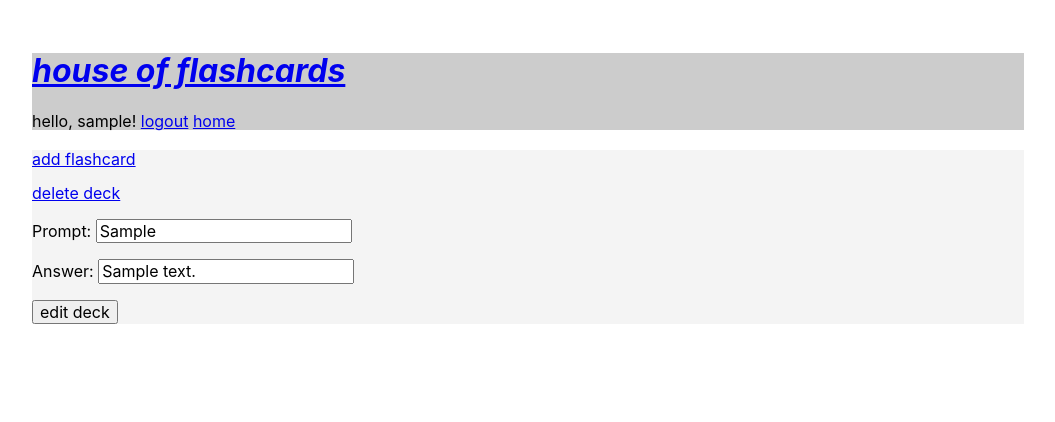
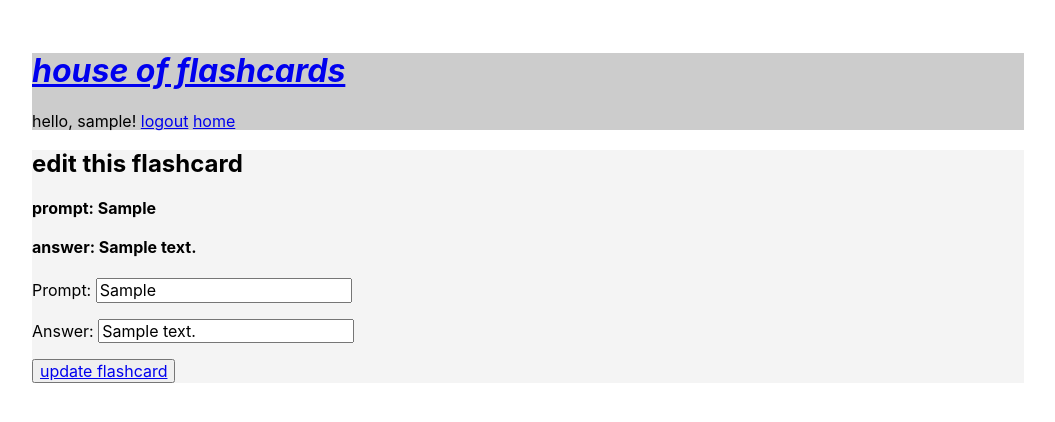
Before and after one commit to momentum-team-1/django-from-scratch-hkishawi, a Django app: page /decks/1/edit_flashcard/ in a window 1280 px wide. Shown: the top 422 px of the page, without its empty margins (112-1167 px from the left). Run offline with Django 3.2, Linux system fonts and the light colour scheme; a user stored in the database is signed in; tables that the repository leaves empty hold one stand-in row (values such as "Sample post").

Commit message:
edit flashcard added; not updating

```diff
--- a/django_decks/urls.py
+++ b/django_decks/urls.py
@@ -24,7 +24,7 @@ urlpatterns = [
     path('decks/', flashcards_views.deck_list, name='deck_list'),
     path('decks/new/', flashcards_views.add_deck, name='add_deck'),
     path('decks/<int:deck_pk>/delete_deck/', flashcards_views.delete_deck, name='delete_deck'),
-    path('decks/<int:deck_pk>/edit/', flashcards_views.edit_deck, name='edit_deck'),
+    path('decks/<int:deck_pk>/edit_deck/', flashcards_views.edit_deck, name='edit_deck'),
     path('decks/<int:deck_pk>/add_flashcard/', flashcards_views.add_flashcard, name='add_flashcard'),
     path('decks/<int:card_pk>/view_prompt/', flashcards_views.view_prompt, name='view_prompt'),
     path('decks/<int:card_pk>/view_answer/', flashcards_views.view_answer, name='view_answer'),
--- a/flashcards/views.py
+++ b/flashcards/views.py
@@ -112,14 +112,14 @@
     flashcard = get_object_or_404(Flashcard, pk=card_pk)
 
     if request.method == "POST":
-        form = FlashcardForm (instance=flashcard, data=request.POST)
+        form = FlashcardForm(instance=flashcard, data=request.POST)
         if form.is_valid():
-            deck = form.save()
-            return redirect(to='deck_detail', deck_pk=flashcard.deck.pk)
+            flashcard = form.save()
+            return redirect(to='edit_flashcard', card_pk=flashcard.pk)
     else:
         form = FlashcardForm(instance=flashcard)
 
-    return render(request, "decks/deck_detail.html", {
+    return render(request, "decks/edit_flashcard.html", {
         "form": form,
-        "flashcard": flashcard
+        "flashcard": flashcard,
     })
--- a/templates/decks/deck_detail.html
+++ b/templates/decks/deck_detail.html
@@ -21,9 +21,13 @@
     </div>
 
     <div>
-        <form action="{% url 'edit_flashcard' card_pk=flashcard.pk %}">
+    <form action="{% url 'edit_flashcard' card_pk=flashcard.pk %}" method="POST">
+        {% csrf_token %}
+        {{ form.as_p }}
+        <div>
             <button type="submit">edit flashcard</button>
-        </form>
+        </div>
+    </form>
     </div>
     <br>
     </li>
--- a/templates/decks/edit_flashcard.html
+++ b/templates/decks/edit_flashcard.html
@@ -2,14 +2,20 @@
 
 {% block content %}
 
-<h2>edit flashcard</h2>
+<h2>edit this flashcard</h2>
+
+<h4>prompt: {{ flashcard.prompt }}</h4>
+<h4>answer: {{ flashcard.answer }}</h4>
 
 <form action="{% url 'edit_flashcard' card_pk=flashcard.pk %}" method="POST">
     {% csrf_token %}
     {{ form.as_p }}
+    <div>
 
-    <div>
-        <button type="submit">update flashcard</button>
+        <button type="submit">
+            <a href="{% url 'deck_detail' deck_pk=flashcard.deck.pk %}">update flashcard</a>
+        </button>
+
     </div>
 </form>
 
```
